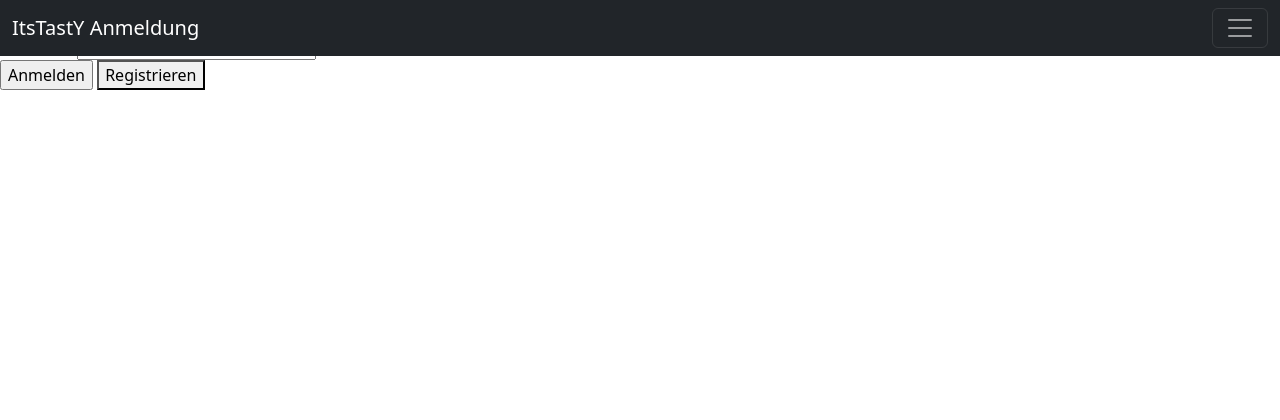
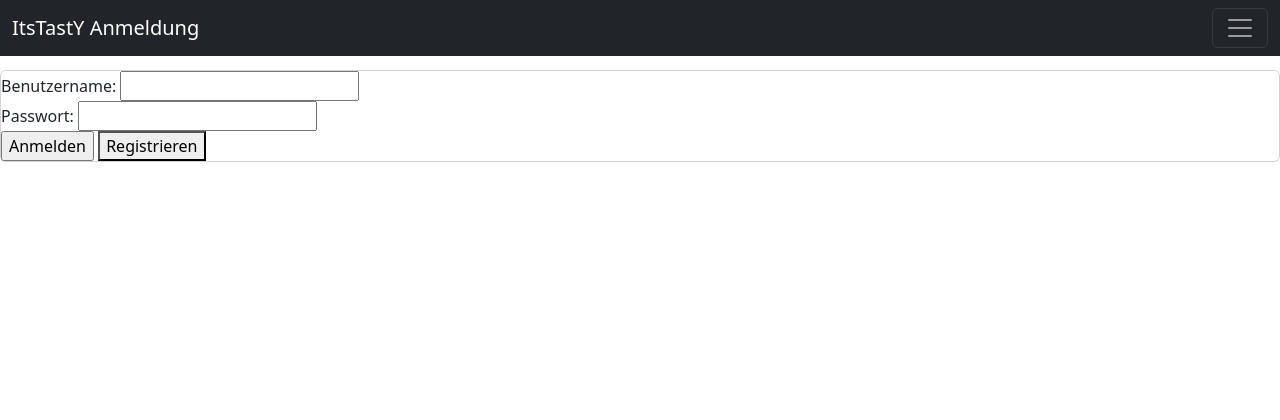
Before and after one commit to LordBuH/-itstasty, a PHP site: page /login.php in a window 1280 px wide. Shown: the top 420 px of the page. Run offline with PHP 8.4, Linux system fonts and the light colour scheme.

Commit message:
ich bin zufrieden für heute.

```diff
--- a/Formular/recipe.php
+++ b/Formular/recipe.php
@@ -9,7 +9,7 @@ if (isset($_POST['submit'])) { // Überprüfen, ob das Formular abgeschickt wurd
     $RecipeImg = $_POST['RecipeImg'];
 
 ###### Rezept Insert ########
-echo $Name;
+echo 'Rezept wurde erfolgreich in die DB geladen.';
 $stmt = $conn->prepare('INSERT INTO Recipe (UserID, Name, Instruction, Time, RecipeImg) VALUES (?, ?, ?, ?, ?)');
 $stmt->bind_param('sssss', $UserID, $Name, $Instruction, $Time, $RecipeImg);
 $stmt->execute();
--- a/login.php
+++ b/login.php
@@ -54,6 +54,11 @@ if (isset($_POST['submit'])) {
     <script src="https://cdn.jsdelivr.net/npm/bootstrap@5.2.0-beta1/dist/js/bootstrap.bundle.min.js"
         integrity="sha384-pprn3073KE6tl6bjs2QrFaJGz5/SUsLqktiwsUTF55Jfv3qYSDhgCecCxMW52nD2"
         crossorigin="anonymous"></script>
+        <style>
+          .main{
+            padding-top: 70px;
+          }
+        </style>
 </head>
 <body>
   <?php
@@ -62,7 +67,9 @@ if (isset($_POST['submit'])) {
   if (isset($error)) { ?>
     <p><?php echo $error; ?></p>
   <?php } ?>
-  <div>  <form method="post">
+  <div class='main'>
+  <div class="card" aria-hidden="true">
+    <form method="post">
     <label for="username">Benutzername:</label>
     <input type="text" name="username" required><br>
     <label for="password">Passwort:</label>
@@ -71,6 +78,7 @@ if (isset($_POST['submit'])) {
     <button onclick="window.location.href='registration.php'">Registrieren</button>
   </form>
 </div>
+</div>
 
 </body>
 </html>
```
Also changed, not shown: index.php (+7 -0 lines), registration.php (+8 -1 lines).
